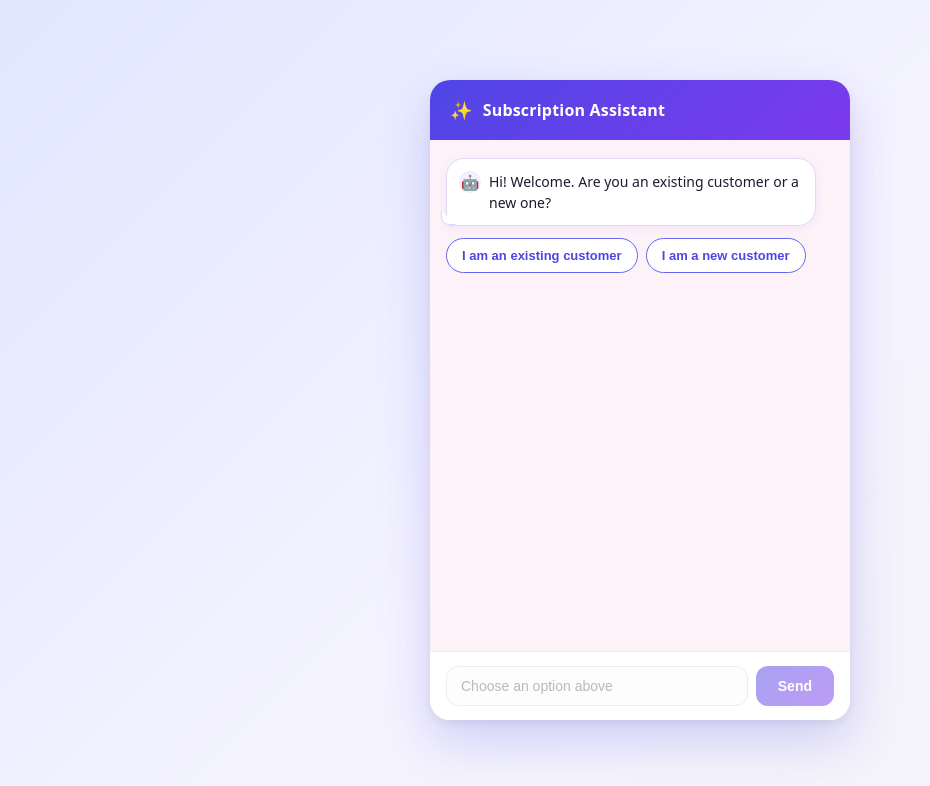
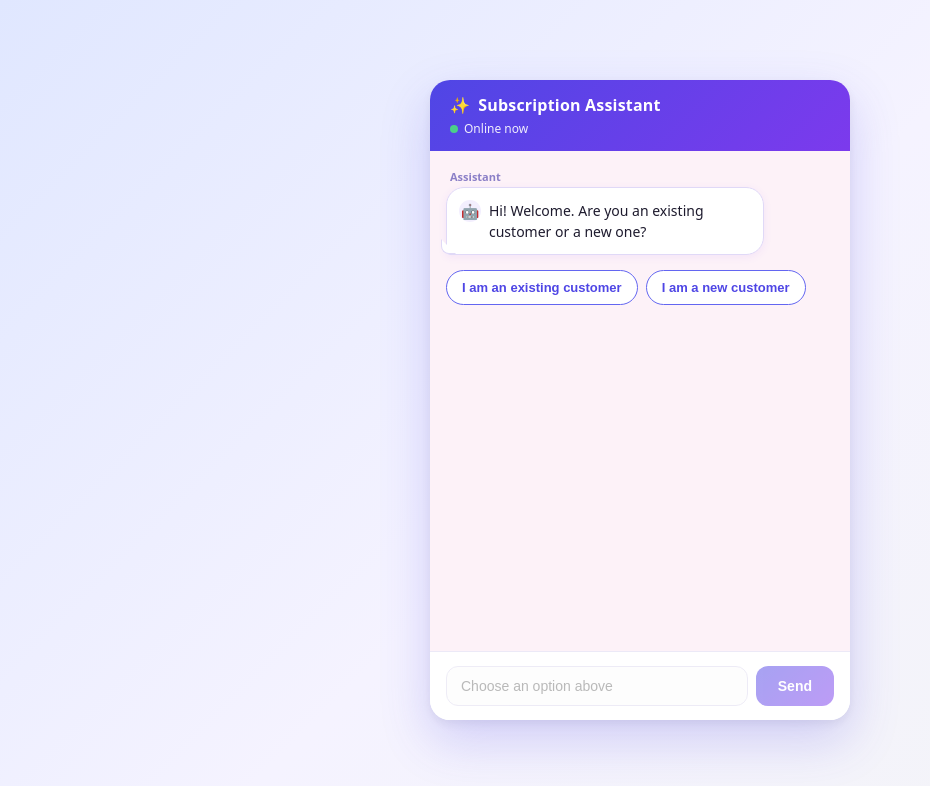
Before and after one commit to sujithavenkadesh/subscription-chatbot, a React (Vite) app in the folder client/: page / in a window 1280 px wide. Shown: the top 786 px of the page, without its empty margins (0-930 px from the left). Built offline with nearby package versions, Linux system fonts and the light colour scheme; no server answers.

Commit message:
Add online status indicator, sender names, and timestamps to chat

```diff
--- a/client/src/components/ChatWindow.css
+++ b/client/src/components/ChatWindow.css
@@ -15,18 +15,48 @@
 .chat-header {
   background: linear-gradient(135deg, #4f46e5, #7c3aed);
   color: #fff;
-  padding: 18px 20px;
+  padding: 14px 20px;
+  display: flex;
+  flex-direction: column;
+  gap: 4px;
+}
+
+.header-title {
   font-weight: 700;
   font-size: 16px;
   letter-spacing: 0.2px;
   display: flex;
   align-items: center;
-  gap: 10px;
+  gap: 8px;
 }
 
-.chat-header::before {
+.header-title::before {
   content: "✨";
-  font-size: 18px;
+  font-size: 16px;
+}
+
+.header-status {
+  font-size: 12px;
+  opacity: 0.9;
+  display: flex;
+  align-items: center;
+  gap: 6px;
+}
+
+.status-dot {
+  width: 8px;
+  height: 8px;
+  border-radius: 50%;
+  background: #4ade80;
+  display: inline-block;
+  box-shadow: 0 0 0 0 rgba(74, 222, 128, 0.6);
+  animation: pulse 2s infinite;
+}
+
+@keyframes pulse {
+  0% { box-shadow: 0 0 0 0 rgba(74, 222, 128, 0.6); }
+  70% { box-shadow: 0 0 0 6px rgba(74, 222, 128, 0); }
+  100% { box-shadow: 0 0 0 0 rgba(74, 222, 128, 0); }
 }
 
 .chat-body {
@@ -40,8 +70,36 @@
   transition: background 0.1s linear;
 }
 
+.msg-wrap {
+  display: flex;
+  flex-direction: column;
+  max-width: 82%;
+}
+
+.msg-wrap.bot {
+  align-self: flex-start;
+}
+
+.msg-wrap.user {
+  align-self: flex-end;
+  align-items: flex-end;
+}
+
+.msg-name {
+  font-size: 11px;
+  font-weight: 600;
+  color: #8b7fc7;
+  margin: 0 4px 3px 4px;
+}
+
+.msg-time {
+  font-size: 10px;
+  color: #a39fc2;
+  margin: 3px 4px 0 4px;
+}
+
 .msg {
-  max-width: 80%;
+  max-width: 100%;
   padding: 12px 16px;
   border-radius: 18px;
   white-space: pre-line;
--- a/client/src/components/ChatWindow.jsx
+++ b/client/src/components/ChatWindow.jsx
@@ -41,12 +41,15 @@ export default function ChatWindow() {
     endRef.current?.scrollIntoView({ behavior: 'smooth' });
   }, [messages, options]);
 
-  const say = (text, opts) => {
-    setMessages((m) => [...m, { from: 'bot', text }]);
-    if (opts) setOptions(opts);
-  };
-  const userSays = (text) => setMessages((m) => [...m, { from: 'user', text }]);
+  const timeNow = () =>
+  new Date().toLocaleTimeString('en-IN', { hour: 'numeric', minute: '2-digit' });
 
+const say = (text, opts) => {
+  setMessages((m) => [...m, { from: 'bot', text, time: timeNow() }]);
+  if (opts) setOptions(opts);
+};
+const userSays = (text) =>
+  setMessages((m) => [...m, { from: 'user', text, time: timeNow() }]);
 
  const PASTEL_STOPS = [
   [253, 242, 248], // pink    #fdf2f8
@@ -250,10 +253,19 @@ const handleScroll = (e) => {
 
   return (
     <div className="chat">
-      <div className="chat-header">Subscription Assistant</div>
+      <div className="chat-header">
+      <div className="header-title">Subscription Assistant</div>
+      <div className="header-status">
+      <span className="status-dot"></span> Online now
+     </div>
+     </div>
       <div className="chat-body" onScroll={handleScroll}>
         {messages.map((m, i) => (
-          <div key={i} className={`msg ${m.from}`}>{m.text}</div>
+        <div key={i} className={`msg-wrap ${m.from}`}>
+        <div className="msg-name">{m.from === 'bot' ? 'Assistant' : 'You'}</div>
+        <div className={`msg ${m.from}`}>{m.text}</div>
+        <div className="msg-time">{m.time}</div>
+        </div>
         ))}
         <div className="options">
           {options.map((o) => (
```
